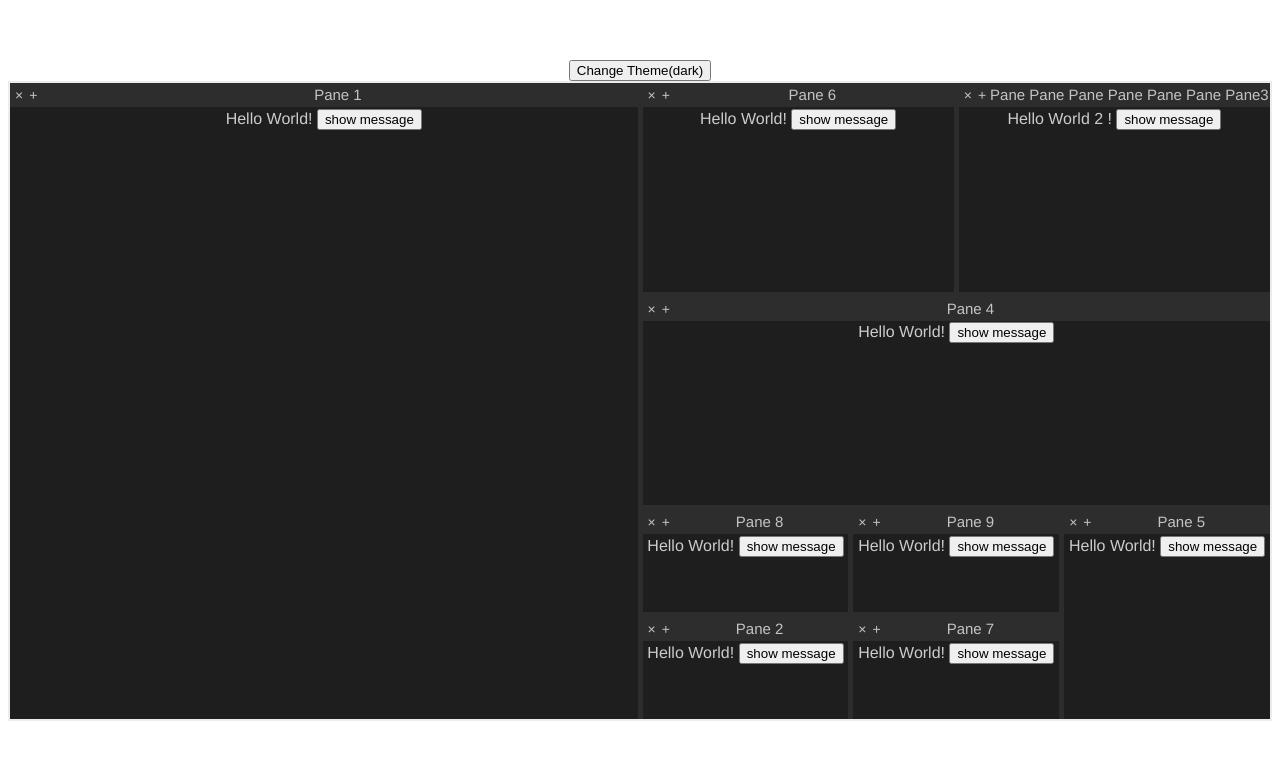
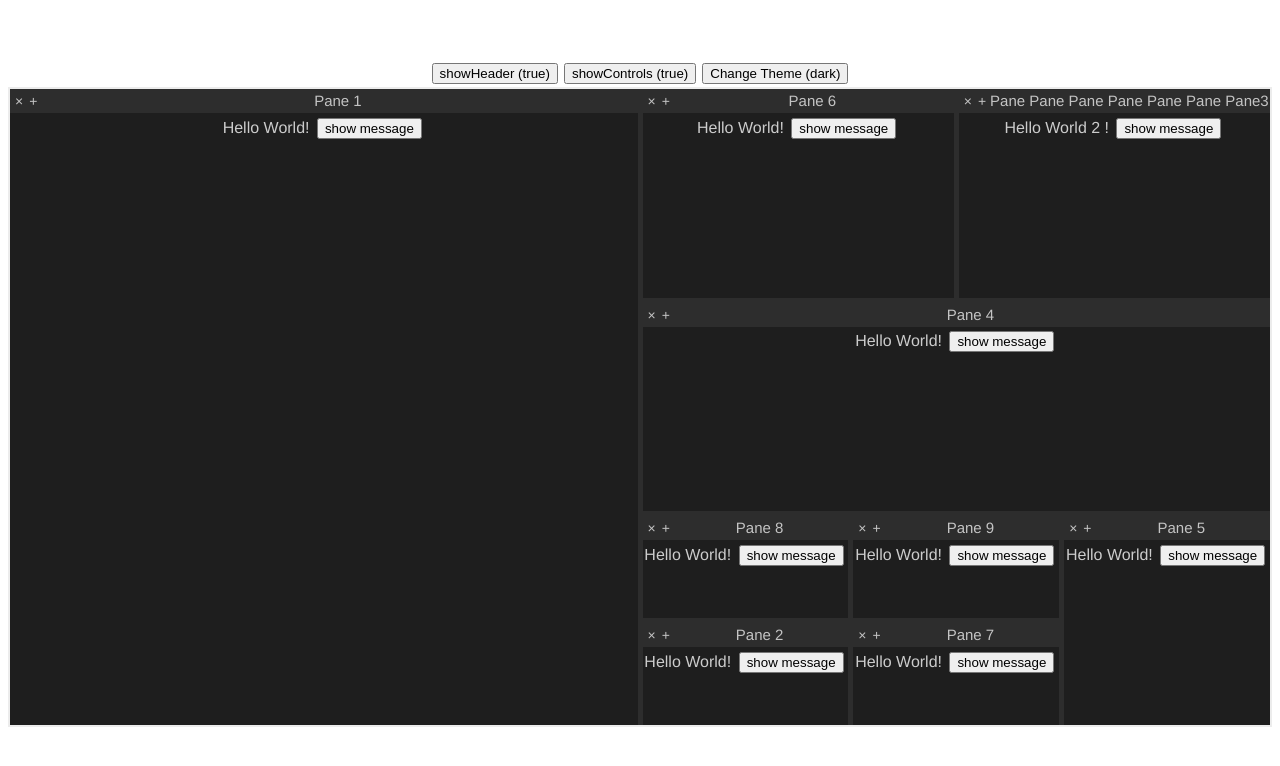
Before and after one commit to Yukun-Guo/Tangram-layout, a Vue app: page / in a window 1280 px wide. Shown: the top 766 px of the page. Built offline with nearby package versions, Linux system fonts and the light colour scheme.

Commit message:
add controller and  header visibility

```diff
--- a/src/App.vue
+++ b/src/App.vue
@@ -109,6 +109,8 @@ insertChild(layout_tree, node9);
 // removeChild(layout_tree, "4");
 // console.log(pluginConfigs);
 
+let showControls = ref(true);
+let showHeader = ref(true);
 let theme = ref("dark");
 let changeTheme = () => {
   switch (theme.value) {
@@ -122,8 +124,16 @@ let changeTheme = () => {
 </script>
 
 <template>
-  <button @click="changeTheme">Change Theme({{ theme }})</button>
-  <TangramLayout :layout="layout_tree" :plugins="pluginConfigs" :theme="theme" />
+  <button @click="showHeader = !showHeader">showHeader ({{ showHeader }})</button>
+  <button @click="showControls = !showControls">showControls ({{ showControls }})</button>
+  <button @click="changeTheme">Change Theme ({{ theme }})</button>
+  <TangramLayout
+    :layout="layout_tree"
+    :plugins="pluginConfigs"
+    :theme="theme"
+    :showHeader="showHeader"
+    :showControls="showControls"
+  />
 </template>
 
 <style>
@@ -145,4 +155,7 @@ body {
   min-height: 80vh;
   height: 80vh;
 }
+button {
+  margin: 3px;
+}
 </style>
--- a/src/components/GetStarted.vue
+++ b/src/components/GetStarted.vue
@@ -1,7 +1,6 @@
 <template>
-  <div class="hello">
+  <div class="welcome">
     {{ msg }}
-    <button @click="showMsg()">show message</button>
   </div>
 </template>
 
@@ -11,18 +10,13 @@ import { defineComponent } from "vue";
 export default defineComponent({
   setup() {
     let msg = "Tangram UI Layout builder";
-    let showMsg = () => {
-      console.log(msg);
-    };
-    return { msg, showMsg };
+    return { msg };
   },
 });
 </script>
 
 <style scoped>
-.hello {
-  color: #cccccc;
-  background-color: #1e1e1e;
+.welcome {
   font-size: x-large;
   padding: 20%;
   height: 100%;
--- a/src/components/Pane.vue
+++ b/src/components/Pane.vue
@@ -1,13 +1,21 @@
 <template>
   <div class="pane">
-    <div class="header" :style="{ color: themes.color, backgroundColor: themes.bgColor }">
-      <div class="controller">
+    <div
+      class="header"
+      :style="{
+        color: theme.color,
+        backgroundColor: theme.bgColor,
+        display: showControls ? 'flex' : 'block',
+      }"
+      v-if="showHeader"
+    >
+      <div class="controller" v-show="showControls">
         <span class="close control" @click="removeNode()">×</span>
         <span class="dropdown control">
           <span>+</span>
           <div
             class="dropdown-content"
-            :style="{ color: themes.color, backgroundColor: themes.bgColor }"
+            :style="{ color: theme.color, backgroundColor: theme.bgColor }"
           >
             <div
               v-for="item in Object.keys(plugins)"
@@ -23,7 +31,7 @@
       <span class="title">{{ title }}</span>
     </div>
 
-    <div class="content">
+    <div class="content" :style="{ top: showHeader ? '1.6em' : '0em' }">
       <slot />
     </div>
   </div>
@@ -36,22 +44,20 @@ export default {
     title: { type: String, default: "" },
     nodeId: { type: String, default: "" },
     plugins: { type: Object, default: { Welcome: "" } },
-    themes: {
+    theme: {
       type: Object,
       default: {
         bgColor: "#2d2d2d",
         color: "#2d2d2d",
-        dropdownHover: "#858585",
-        dropdownContentHover: "#858585",
       },
     },
+    showControls: { type: Boolean, default: true },
+    showHeader: { type: Boolean, default: true },
   },
   setup(props, context) {
-    let plugins = props.plugins;
-    let theme = reactive(props.themes);
     let showDropDown = ref(1);
     let setTitle = (item) => {
-      return `path: plugins/${plugins[item].dir}\nDescription: ${plugins[item].description}`;
+      return `path: plugins/${props.plugins[item].dir}\nDescription: ${props.plugins[item].description}`;
     };
     let removeNode = () => {
       context.emit("removeNode", props.nodeId);
@@ -72,7 +78,7 @@ export default {
           });
       }
     };
-    return { showDropDown, removeNode, addNode, setTitle, theme };
+    return { showDropDown, removeNode, addNode, setTitle };
   },
 };
 </script>
@@ -94,9 +100,7 @@ export default {
   font-size: 15px;
   height: 18px;
   padding: 3px;
-  /* color: v-bind("theme.color"); */
   overflow: hidden;
-  /* background: v-bind("theme.bgColor"); */
   -webkit-touch-callout: none;
   -webkit-user-select: none;
   -khtml-user-select: none;
@@ -104,13 +108,12 @@ export default {
   -ms-user-select: none;
   user-select: none;
 
-  display: flex;
   flex-direction: row;
 }
 
-.pane > .header:hover ~ .controller > * {
+/* .pane > .header:hover .controller {
   color: white;
-}
+} */
 
 .pane > .header > .controller {
   /* position: relative; */
@@ -125,9 +128,7 @@ export default {
 
 .pane > .header > .controller > .control {
   height: 0.9em;
-  /* color: v-bind("theme.value.color"); */
   overflow: auto;
-  /* background-color: v-bind("theme.value.bgColor"); */
   border-style: solid;
   border-radius: 3px;
   border-width: 0px;
@@ -149,7 +150,6 @@ export default {
 .pane > .header > .controller > .dropdown > .dropdown-content {
   display: none;
   position: absolute;
-  /* background: v-bind("theme.value.bgColor"); */
   padding: 4px;
   text-align: left;
 
--- a/src/components/TangramLayout.vue
+++ b/src/components/TangramLayout.vue
@@ -37,6 +37,12 @@ export default defineComponent({
     theme: {
       default: "dark",
     },
+    showHeader: {
+      default: true,
+    },
+    showControls: {
+      default: true,
+    },
   },
 
   setup(props, context) {
@@ -58,22 +64,21 @@ export default defineComponent({
         case "dark":
           leaf.bgColor = "#1e1e1e";
           leaf.color = "#c4c4c4";
+
           split.bgColor = "#2d2d2d";
-          drag.bgColor = "#2d2d2d";
+
           pane.bgColor = "#2d2d2d";
           pane.color = "#c4c4c4";
-          pane.dropdownHover = "#858585";
-          pane.dropdownContentHover = "#0060c0";
           break;
         default:
           // "light":
           leaf.bgColor = "#fefefe";
           leaf.color = "#2d2d2d";
+
           split.bgColor = "#ececec";
+
           pane.bgColor = "#ececec";
           pane.color = "#2d2d2d";
-          pane.dropdownHover = "#858585";
-          pane.dropdownContentHover = "#858585";
       }
       return { leaf, split, drag, pane };
     });
@@ -357,7 +362,6 @@ export default defineComponent({
         for (let i = 0; i < Node.children.length; i++) {
           const child1 = Node.children[i];
           const child2 = Node.children[i + 1];
-
           subSplit.push(walk(rLayout[child1]));
           subSplit.push(
             h(Splitter, {
@@ -386,13 +390,20 @@ export default defineComponent({
                   title: Node.name,
                   nodeId: Node.ID,
                   plugins: props.plugins,
-                  themes: themeColor.value.pane,
+                  theme: themeColor.value.pane,
+                  showHeader: props.showHeader,
+                  showControls: props.showControls,
                 },
                 () => h(pluginComponents.value.get(Node.vNode), {}, () => [])
               )
-            : h("div", { class: "emptyLayout", onmousedown: onAddNode }, [
-                "Click me to start",
-              ]),
+            : h(
+                "div",
+                {
+                  class: "emptyLayout",
+                  onmousedown: onAddNode,
+                },
+                ["Click me to start"]
+              ),
         ]);
       }
       return split;
@@ -410,8 +421,8 @@ export default defineComponent({
             style: {
               height: "20",
               overflow: "hidden",
-              color: "white",
-              backgroundColor: themeColor.value.drag.bgColor,
+              color: themeColor.value.leaf.color,
+              backgroundColor: themeColor.value.leaf.bgColor,
               opacity: "0.5",
             },
           },
@@ -436,12 +447,16 @@ export default defineComponent({
 }
 
 .emptyLayout {
+  width: 120px;
   margin-top: 20%;
+  margin-inline: auto;
   color: gray;
 }
 .emptyLayout:hover {
   margin-top: 20%;
-  color: white;
+  background: yellow;
+  box-sizing: content-box;
+  color: blue;
 }
 
 .leaf {
@@ -459,7 +474,7 @@ export default defineComponent({
 /* all views */
 .layout-container .view {
   border: transparent;
-  /* transition: all 0.01s; */
+  /* transition: all 0.0001s; */
 }
 
 /* preview */
```
